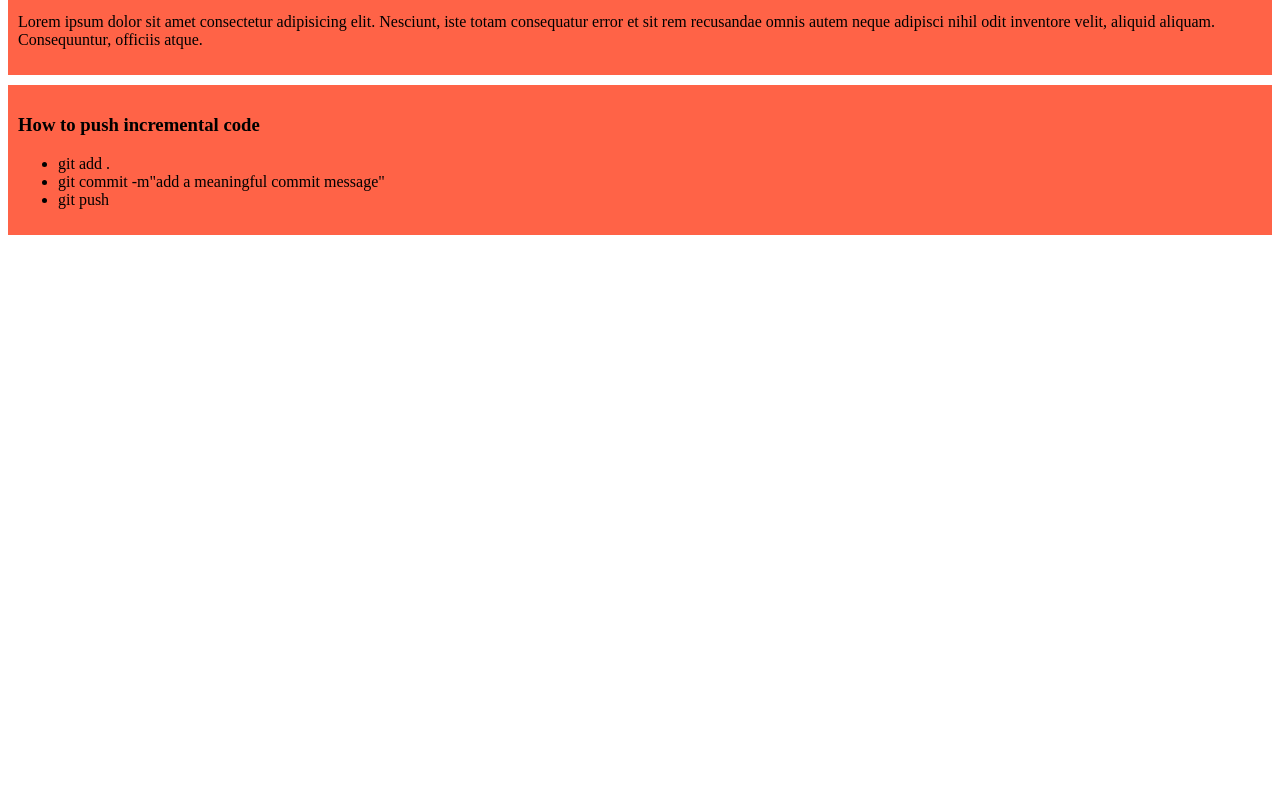
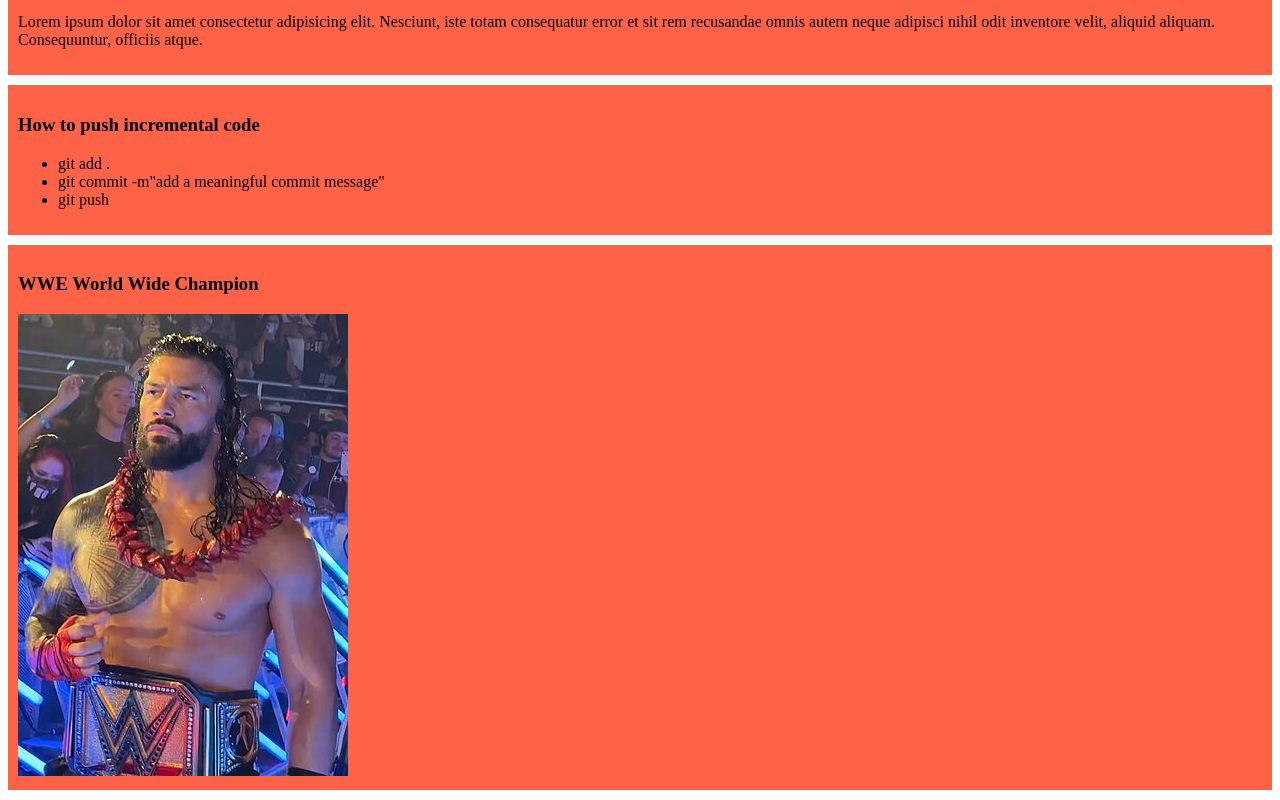
Before and after one commit to hosenA51/my-first-github-repo, a plain HTML site: page index.html in a window 1280 px wide. Shown: the part 347-1147 px from the top of the page. Before the commit the page ends 800 px from the top, so only its background shows below. Drawn offline with Linux system fonts and the light colour scheme.

Commit message:
added a Roman Reigns image

```diff
--- a/index.html
+++ b/index.html
@@ -27,5 +27,9 @@
             <li>git push</li>
         </ul>
     </div>
+    <div>
+        <h3>WWE World Wide Champion</h3>
+        <img src="images/Roman_Reigns.jpg" alt="">
+    </div>
 </body>
 </html>
```
Also changed, not shown: images/Roman_Reigns.jpg (added).
